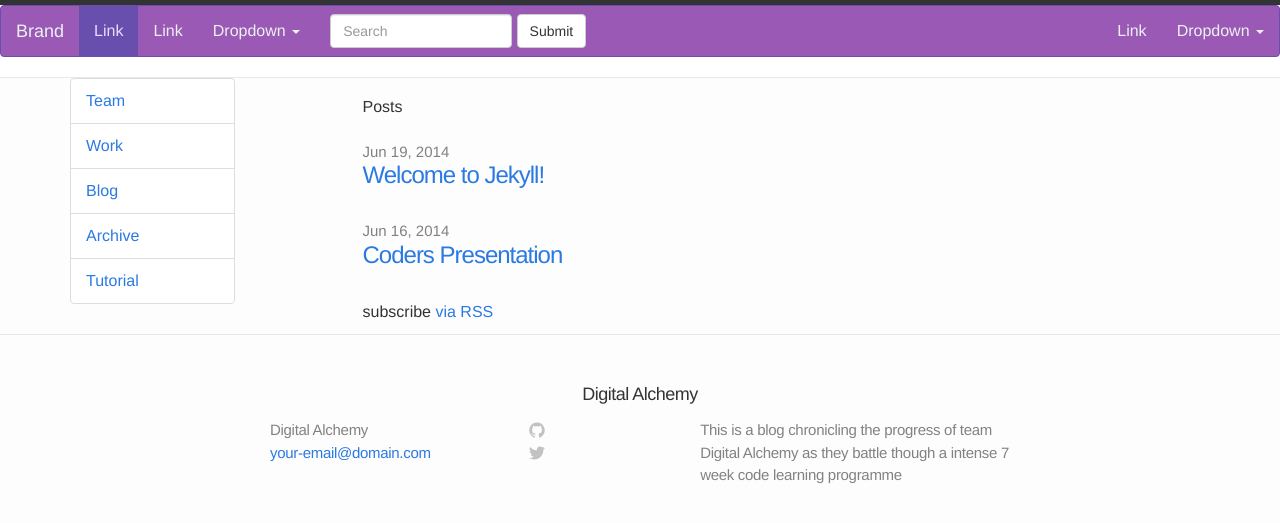
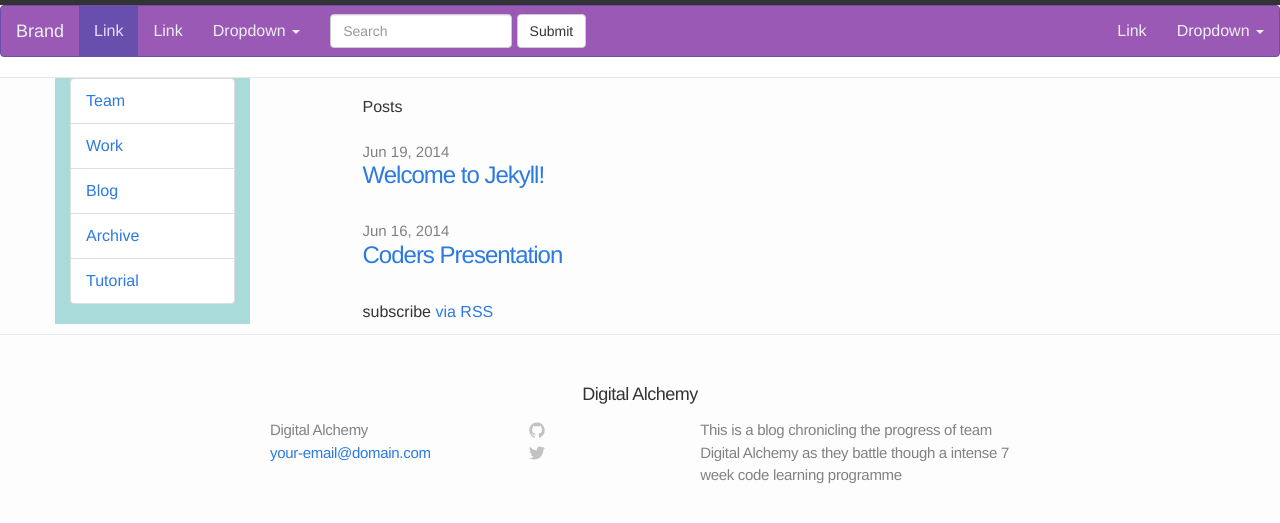
Before and after one commit to theodore-q/Digital-alchemy2.0, a Jekyll site: the page built from index.html, in a window 1280 px wide. Shown: the top 523 px of the page. Built offline with Jekyll 4.4.1, drawn with Linux system fonts in a browser that asks for light colours; nearby versions of some CDN libraries.

Commit message:
style change test

```diff
--- a/_layouts/default.html
+++ b/_layouts/default.html
@@ -9,7 +9,7 @@
 
     <div class = "container">
       <div class = "row">
-        <div style=" background-colour:#aadbdb;" class = "col-md-2"
+        <div style=" background-color:#aadbdb;" class = "col-md-2"
              {% include leftsidebar.html %}
         </div>
         <div class = "col-md-6 col-md-offset-1">
```
